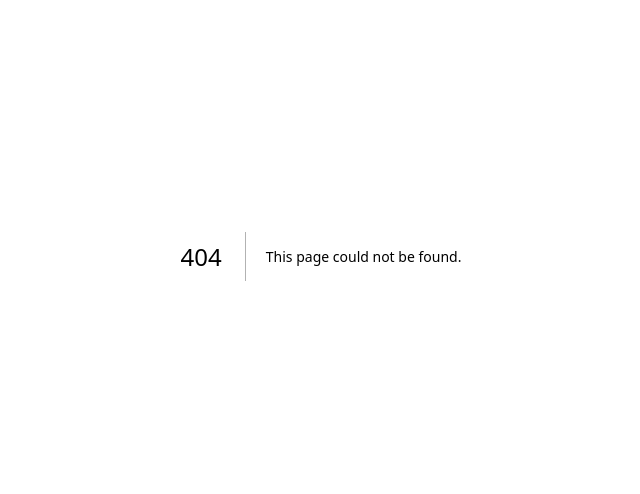
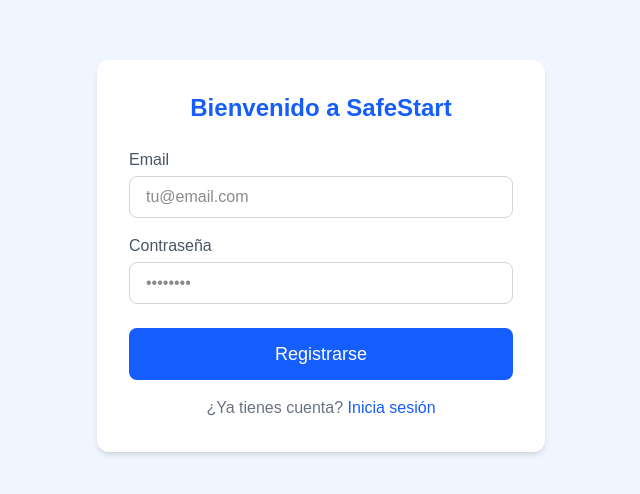
Before and after one commit to julianatatagiba-oss/safestart, a Next.js app: page /login in a window 1280 px wide. Before the commit this address had no page. Shown: the part 144-638 px from the top of the page, without its empty margins (319-959 px from the left). Built offline with nearby package versions, Linux system fonts and the light colour scheme.

Commit message:
añadir pagina de login

```diff
--- /dev/null
+++ b/app/login/page.js
@@ -0,0 +1,24 @@
+export default function Login() {
+  return (
+    <main className="flex min-h-screen flex-col items-center justify-center bg-blue-50">
+      <div className="bg-white p-8 rounded-xl shadow-md w-full max-w-md">
+        <h1 className="text-2xl font-bold text-blue-600 mb-6 text-center">Bienvenido a SafeStart</h1>
+        <div className="mb-4">
+          <label className="block text-gray-600 mb-1">Email</label>
+          <input type="email" placeholder="tu@email.com" className="w-full border border-gray-300 rounded-lg px-4 py-2"/>
+        </div>
+        <div className="mb-6">
+          <label className="block text-gray-600 mb-1">Contraseña</label>
+          <input type="password" placeholder="••••••••" className="w-full border border-gray-300 rounded-lg px-4 py-2"/>
+        </div>
+        <button className="w-full bg-blue-600 text-white py-3 rounded-lg text-lg hover:bg-blue-700">
+          Registrarse
+        </button>
+        <p className="text-center text-gray-500 mt-4">
+          ¿Ya tienes cuenta?{" "}
+          <span className="text-blue-600 cursor-pointer hover:underline">Inicia sesión</span>
+        </p>
+      </div>
+    </main>
+  )
+}
--- a/app/page.js
+++ b/app/page.js
@@ -3,9 +3,9 @@
     <main className="flex min-h-screen flex-col items-center justify-center bg-blue-50">
       <h1 className="text-4xl font-bold text-blue-600 mb-4">SafeStart</h1>
       <p className="text-gray-600 mb-8">Aprende a navegar seguro en internet</p>
-      <button className="bg-blue-600 text-white px-6 py-3 rounded-lg text-lg hover:bg-blue-700">
+      <a href="/login" className="bg-blue-600 text-white px-6 py-3 rounded-lg text-lg hover:bg-blue-700">
         Empezar
-      </button>
+      </a>
     </main>
   )
 }
```
